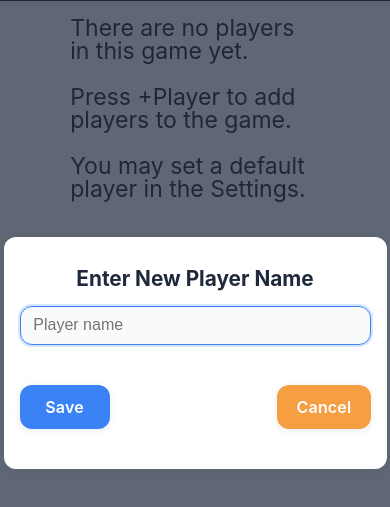
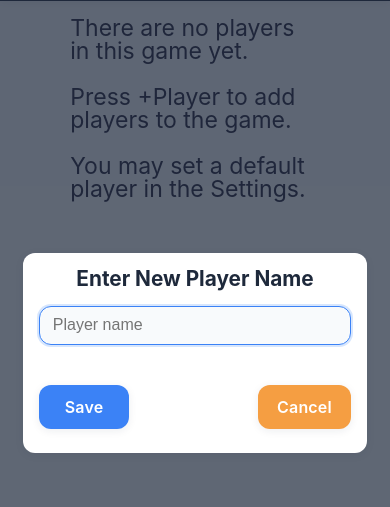
Before and after one commit to sc137/CommanderLifeTracker, a plain HTML site: page index.html in a window 390 px wide. Both pictures are taken after a click on the button "New Game". Shown: the part 69-576 px from the top of the page. Drawn offline with Linux system fonts and the light colour scheme.

Commit message:
adjust settings modal on mobile

```diff
--- a/index.html
+++ b/index.html
@@ -124,7 +124,7 @@
                 <h2 class="modal-title">About</h2>
                 <div class="about-content">
                     <p>
-                        Commander Life Tracker v0.3<br>
+                        Commander Life Tracker v0.3a<br>
                         Created by Sable Cantus<br>
                         <br>
                         Track life, poison, and commander damage for your Commander games.<br>
--- a/style.css
+++ b/style.css
@@ -1090,20 +1090,31 @@ button:active {
     font-size: 1rem;
     padding: 0.7em 1.2em;
   }
-  .add-player-modal {
-    min-width: 90vw;
-    padding: 0;
-  }
   .player-list-scroll {
     max-height: 160px;
     padding: var(--spacing-xs);
-  }
-  .new-player-modal {
-    min-width: 90vw;
-    padding: 0;
   }
   .modal-input {
     font-size: 1rem;
     padding: 0.6em 0.8em;
   }
+
+  .add-player-modal,
+  .new-player-modal,
+  .settings-modal,
+  .confirm-modal,
+  .commander-damage-modal,
+  .poison-modal,
+  .game-log-modal,
+  .about-modal {
+    min-width: 80vw;
+    max-width: 90vw;
+    padding: var(--spacing-xs);
+  }
+
+  /* parent modal content container */
+  .modal-content {
+    max-width: 85vw;  /* Change from 90vw to 85vw */
+    padding: var(--spacing-xs) var(--spacing-xs);
+  }
 }
```
